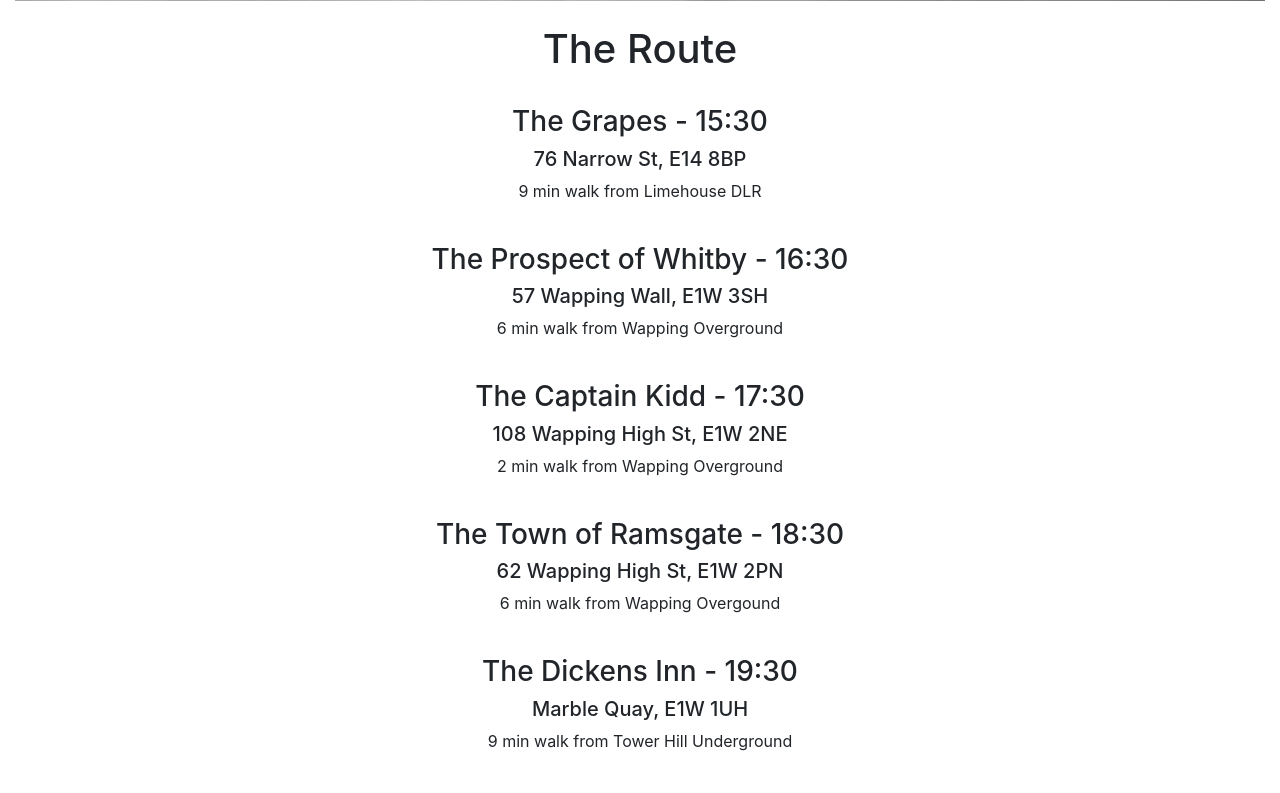
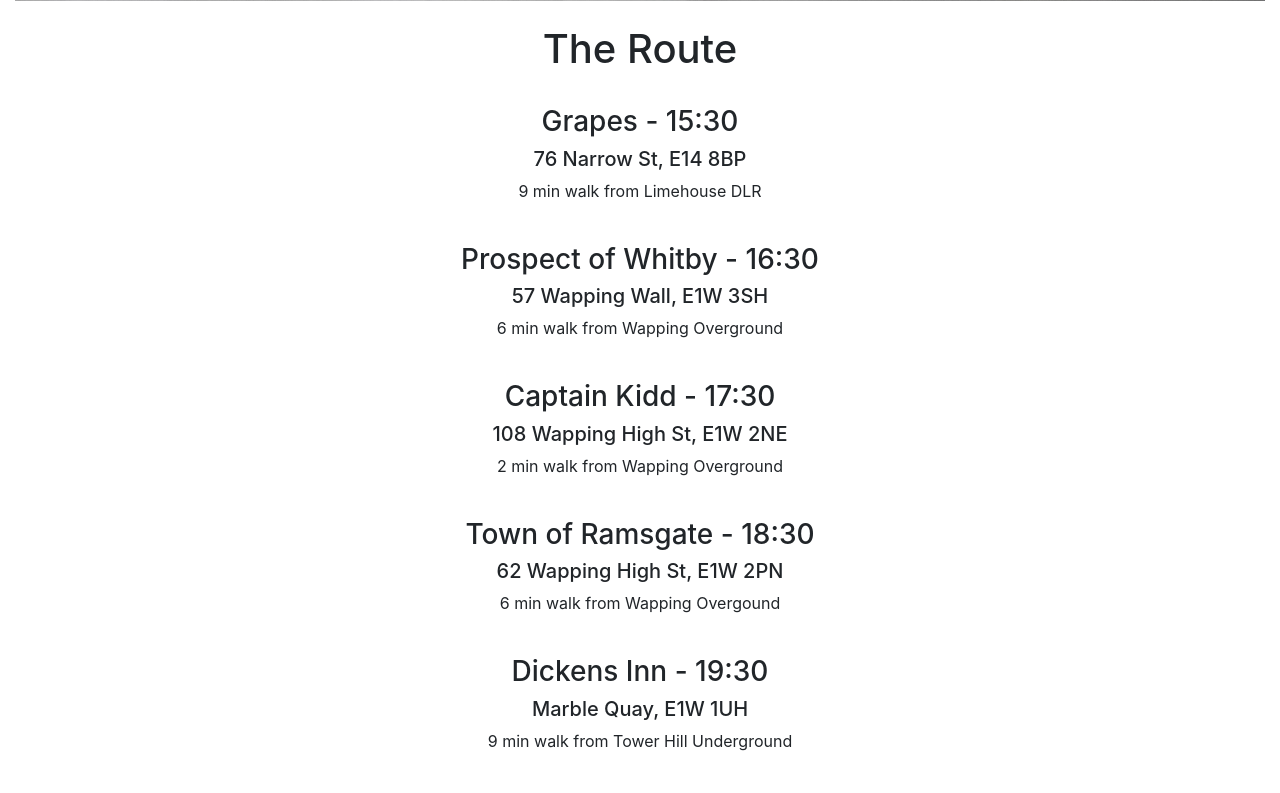
Before and after one commit to ollie-codeaid/birthday, a Django app: page / in a window 1280 px wide. Shown: the part 1048-1841 px from the top of the page. Run offline with Django 3.2, Linux system fonts and the light colour scheme; some libraries are stand-ins or nearby versions.

Commit message:
Remove the

```diff
--- a/birthday/friends/templates/friends/map.html
+++ b/birthday/friends/templates/friends/map.html
@@ -26,23 +26,23 @@
     <div class="col-sm-12 col-md-6 text-center">
 	<h1>The Route</h1>
 	</br>
-	<h3>The Grapes - 15:30</h3>
+	<h3>Grapes - 15:30</h3>
 	<h5>76 Narrow St, E14 8BP</h5>
 	<p>9 min walk from Limehouse DLR</p>
 	</br>
-	<h3>The Prospect of Whitby - 16:30</h3>
+	<h3>Prospect of Whitby - 16:30</h3>
 	<h5>57 Wapping Wall, E1W 3SH</h5>
 	<p>6 min walk from Wapping Overground</p>
 	</br>
-	<h3>The Captain Kidd - 17:30</h3>
+	<h3>Captain Kidd - 17:30</h3>
 	<h5>108 Wapping High St, E1W 2NE</h5>
 	<p>2 min walk from Wapping Overground</p>
 	</br>
-	<h3>The Town of Ramsgate - 18:30</h3>
+	<h3>Town of Ramsgate - 18:30</h3>
 	<h5>62 Wapping High St, E1W 2PN</h5>
 	<p>6 min walk from Wapping Overgound</p>
 	</br>
-	<h3>The Dickens Inn - 19:30</h3>
+	<h3>Dickens Inn - 19:30</h3>
 	<h5>Marble Quay, E1W 1UH</h5>
 	<p>9 min walk from Tower Hill Underground</p>
 	</br>
```
